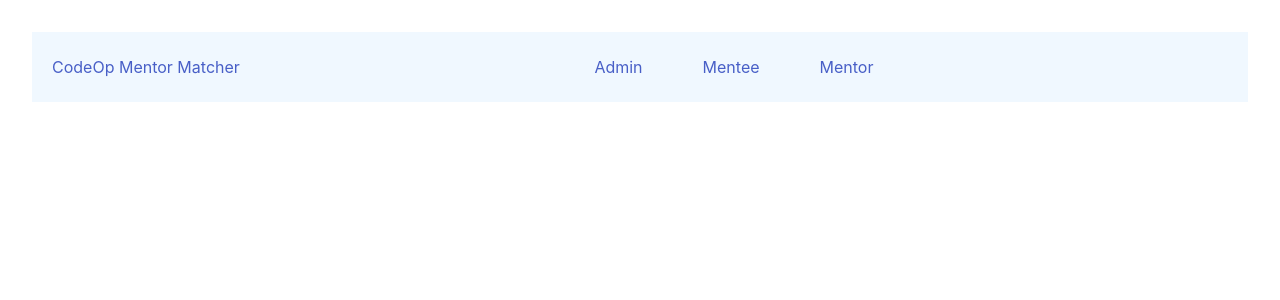
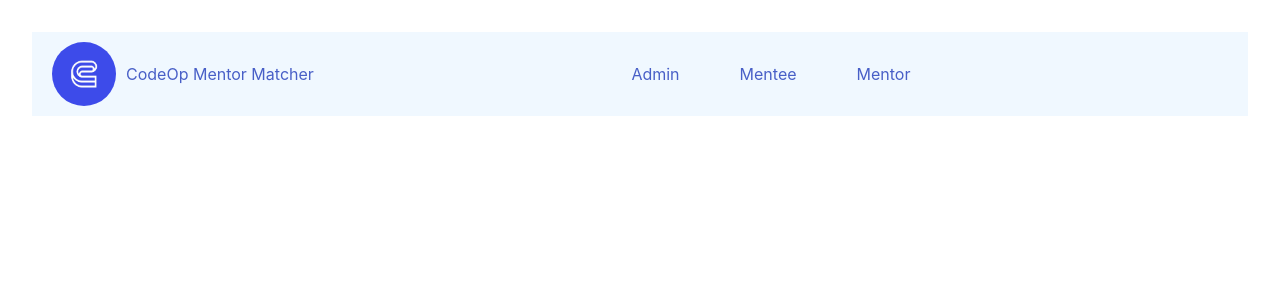
Before and after one commit to Acova003/mentor-matcher, a React (Vite) app in the folder client/: page / in a window 1280 px wide. Shown: the top 300 px of the page. Built offline with nearby package versions, Linux system fonts and the light colour scheme.

Commit message:
Add codeop logo

```diff
--- a/client/src/components/Navbar.jsx
+++ b/client/src/components/Navbar.jsx
@@ -1,6 +1,7 @@
 import { useState } from "react";
 import styles from "./Navbar.module.css";
 import { Link } from "react-router-dom";
+import codeopLogo from "../assets/codeop-logo.jpeg";
 
 function Navbar() {
   // adding the states
@@ -20,10 +21,18 @@ function Navbar() {
     <div className="App">
       <header className="App-header">
         <nav className={`${styles.navbar}`}>
-          {/* logo */}
-          <Link to="/" className={`${styles.navLink}`}>
-            CodeOp Mentor Matcher
-          </Link>
+          {/* logo and link container */}
+          <div className={`${styles.logoLinkContainer}`}>
+            {/* logo */}
+            <figure className="image is-64x64">
+              <img className="is-rounded" src={codeopLogo} alt="codeop logo" />
+            </figure>
+
+            {/* link */}
+            <Link to="/" className={`${styles.navLink}`}>
+              CodeOp Mentor Matcher
+            </Link>
+          </div>
 
           <ul className={`${styles.navMenu} ${isActive ? styles.active : ""}`}>
             <li onClick={removeActive}>
```
